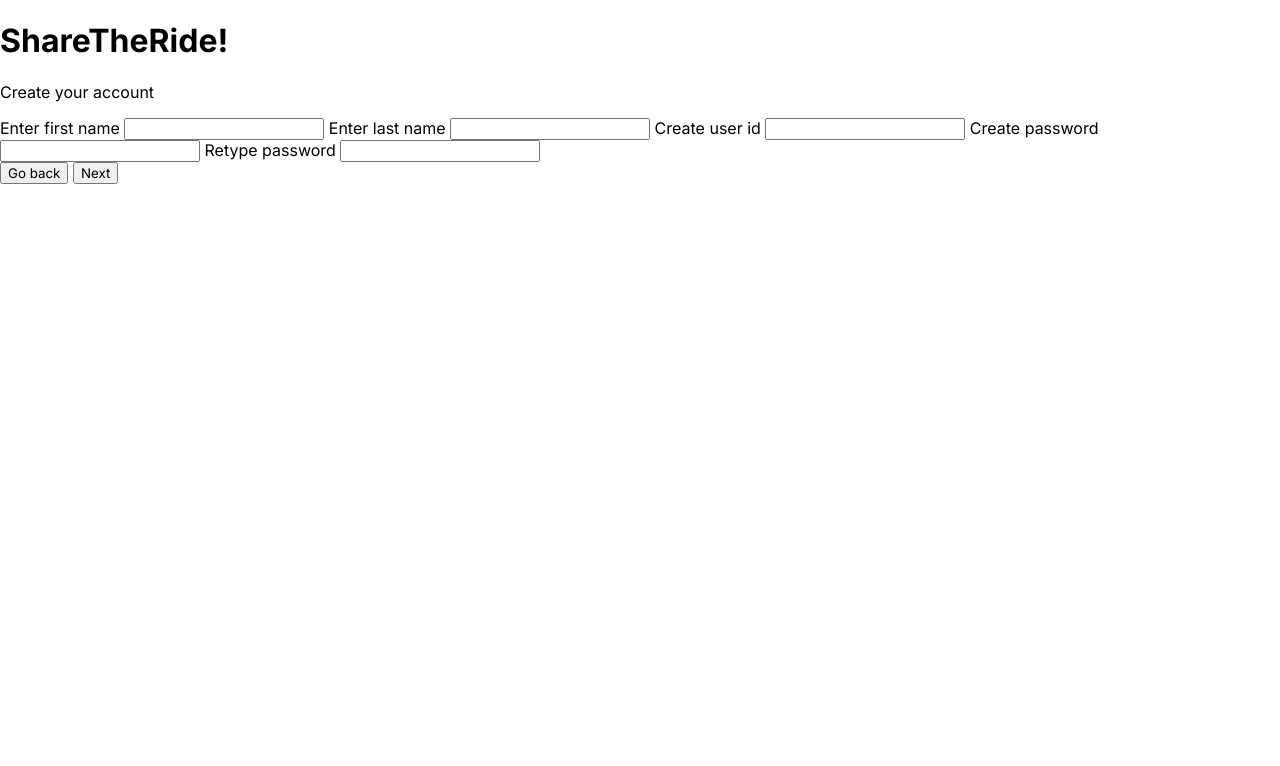
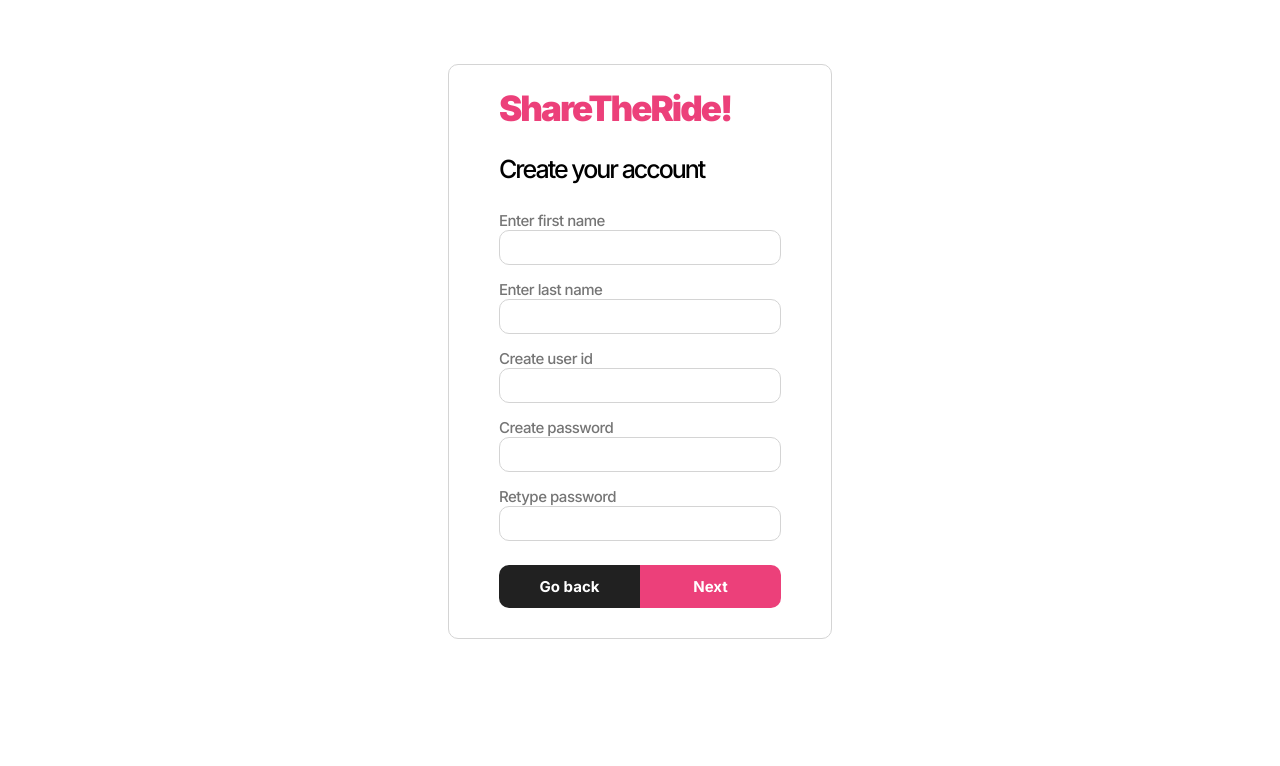
Before and after one commit to vaibhav202/project, a PHP site: page /signup.html in a window 1280 px wide. Shown: the top 766 px of the page. Run offline with PHP 8.4, Linux system fonts and the light colour scheme.

Commit message:
project: added style-sheets for signup page

```diff
--- a/style1.css
+++ b/style1.css
@@ -1,7 +1,12 @@
 * {
     box-sizing: border-box;
     font-family: Inter, sans-serif;
+
     font-kerning: normal;
+    -webkit-font-smoothing: antialiased;
+    text-rendering: geometricPrecision;
+    -moz-osx-font-smoothing: grayscale;
+    font-feature-settings: normal;
 
     -webkit-user-select: none;
     -khtml-user-select: none;
@@ -169,7 +174,7 @@ html {
     margin-top: 70px;
     padding: 13%;
     border-bottom: 5px solid #EC407A;
-    background-image: linear-gradient(rgba(0,0,0,0.6) , rgba(0,0,0,0.6)), url(assets/Rear\ view\ from\ backseat\ of\ driver\ and\ passenger\ in\ car.svg);
+    background-image: linear-gradient(180deg, rgba(0,0,0,0.5), rgba(0,0,0,0.8)), url(assets/Rear\ view\ from\ backseat\ of\ driver\ and\ passenger\ in\ car.svg);
     background-position: center;
     background-size:cover;
     background-repeat: no-repeat;
@@ -178,8 +183,8 @@ html {
 
 .bg1 > h1 {
     color: white;
-    font-size: 45px;
-    font-weight: 800;
+    font-size: 55px;
+    font-weight: 700;
     text-align: center;
     letter-spacing: -3px;
 }
@@ -210,45 +215,170 @@ html {
 
 @media screen and (min-width: 665px) {
     img.img1 {
-        width: 50%;
-        margin-left: 5%;
+        width: 40%;
+        margin-left: 10%;
     }
 }
 
 @media screen and (max-width: 650px) {
     img.img1 {
         width: 60%;
+        align-content: center;
         margin-left: 20%;
+        margin-top: 10%;
     }
 }
 
 @media screen and (min-width: 666px) {
-    .sax > h2 {
+
+    .rightheading > h2 {
         display: flexbox;
-        margin-right: 10%;
-        margin-top: -26%;
-        text-align: right;
-        letter-spacing: -6px;
+        word-wrap: break-word;
+        margin-left: 50%;
+        margin-right: 1%;
+        margin-top: -32%;
+        text-align: left;
+        padding: 8%;
+        overflow: hidden;
+        letter-spacing: -4px;
         color: #212121;
-        font-weight: 900;
-        font-size: 70px;
+        font-weight: 300;
+        font-size: 40px;
+    }
+
+    .rightheading > h2 > b {
+        font-weight: 700;
+        font-size: 45px;
+    }
+
+}
+
+@media screen and (max-width: 665px) {
+    .rightheading > h2 {
+        word-wrap: break-word;
+        text-align: center;
+        padding: 2%;
+        letter-spacing: -3px;
+        font-weight: 300;
+        font-size: 30px;
+    }
+
+    .rightheading > h2 > b {
+        font-weight: 500;
+    }
+
+}
+
+@media screen and (max-width: 650px) {
+    .rightheading > h2 {
+        word-wrap: break-word;
+        margin-top: 2%;
+        text-align: center;
+        padding: 5%;
+        letter-spacing: -2.5px;
+        font-weight: 300;
+        font-size: 30px;
+    }
+
+    .rightheading > h2 > b {
+        font-weight: 500;
     }
 }
 
-@media screen and (max-width: 665px) {
-    .sax > h2 {
+/* For signup and login page */
 
-        text-align: right;
-        letter-spacing: -3px;
-        font-size: 40px;
-    }
+.loginui {
+    display: block;
+    position: relative;
+    box-sizing: border-box;
+    width: 30%;
+    background-color: white;
+    border: 1px solid #d4d4d4;
+    border-radius: 10px;
+    padding-left: 50px;
+    padding-right: 50px;
+
+    margin: 5% auto 10% auto;
 }
 
-@media screen and (max-width: 650px) {
-    .sax > h2 {
-        margin-top: -20px;
-        text-align: center;
-        letter-spacing: -2.5px;
-        font-size: 35px;
-    }
+.loginui > h1 {
+    color: #EC407A;
+    font-weight: 900;
+    font-size: 35px;
+    letter-spacing: -2px;
+    text-align: left;
 }
+
+.loginui > p {
+    letter-spacing: -2px;
+    font-size: 25px;
+    font-weight: 500;
+}
+
+.loginui > label {
+    display: inline-flex;
+    color: #757575;
+    font-size: 15px;
+    font-weight: 500;
+    letter-spacing: -.5px;
+}
+
+.loginui > input {
+    width: 100%;
+    border-radius: 10px;
+    border: 1px solid #d4d4d4;
+    padding: 3%;
+    margin-bottom: 5%;
+}
+
+input:hover {
+    border: 1px solid #F48FB1;
+}
+
+input:focus {
+    outline: none;
+    border: 1px solid #EC407A;
+}
+
+button {
+    display: flexbox;
+    background-color: #EC407A;
+    color: white;
+    border: none;
+    margin: 10px 0 30px 0;
+    padding: 12px;
+    font-size: 15px;
+    font-weight: 700;
+}
+
+.gobackbtn {
+    padding: 12px;
+    background-color: #212121;
+    color: white;
+    border-top-left-radius: 10px;
+    border-bottom-left-radius: 10px;
+}
+
+.gobackbtn , .signupbtn {
+    float: left;
+    width: 50%;
+}
+
+.gobackbtn:hover {
+    background-color: #424242;
+}
+
+.signupbtn {
+    border-top-right-radius: 10px;
+    border-bottom-right-radius: 10px;
+}
+
+.signupbtn:hover {
+    background-color: #F06292;
+}
+
+.clearfix::after {
+    content: "";
+    clear: both;
+    display: table;
+}
```
